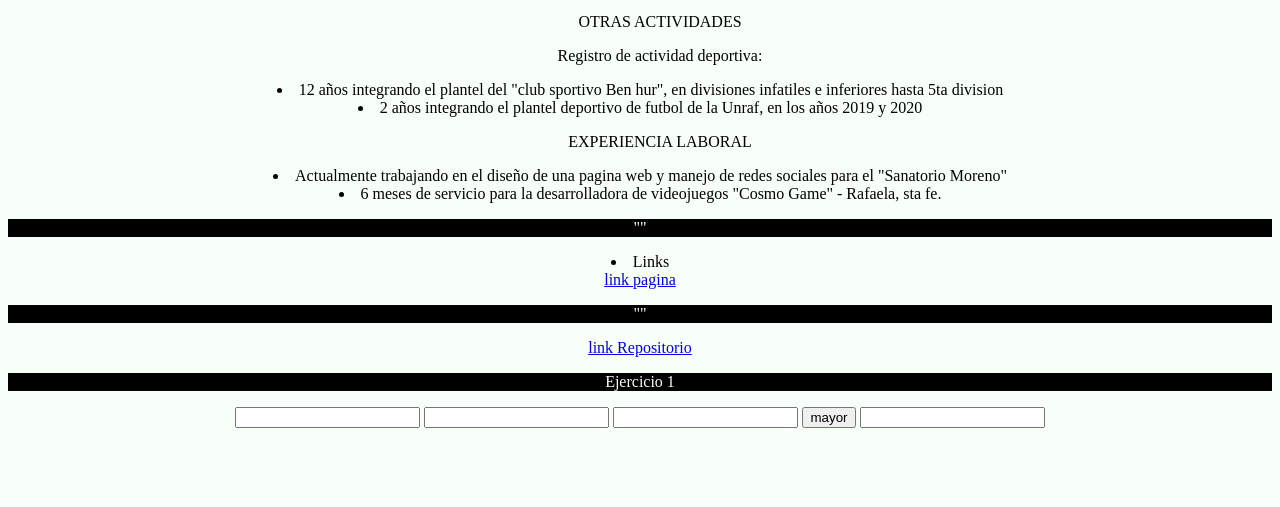
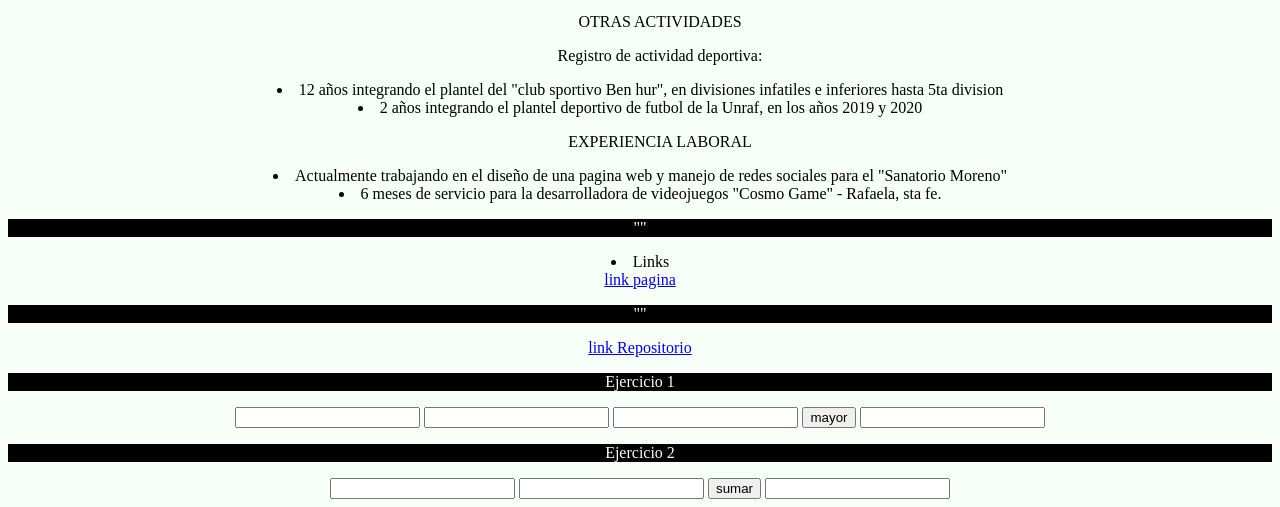
Before and after one commit to GonzaloCasabella/tpfolio, a plain HTML site: page index.html in a window 1280 px wide. Shown: the part 1243-1750 px from the top of the page. Before the commit the page ends 1679 px from the top, so only its background shows below. Drawn offline with Linux system fonts and the light colour scheme.

Commit message:
ejercicio 2

```diff
--- a/index.html
+++ b/index.html
@@ -64,4 +64,14 @@
     mayor
 </button>
 <input type="number" id="resultado">
+<p>Ejercicio 2</p>
+<script>
+    function sumar (sum1,sum2,sumR){
+        sumR.value = parseInt(sum1.value) + parseInt(sum2.value)
+    }
+</script>
+<input type="number" id="sum1">
+<input type="number" id="sum2">
+<button onclick="sumar(sum1,sum2,sumR)">sumar</button>
+<input type="number" id="sumR">
 </body>
```
